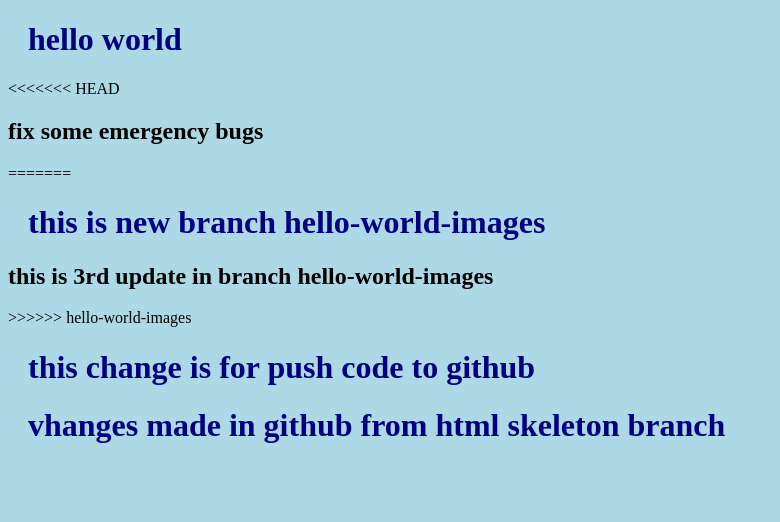
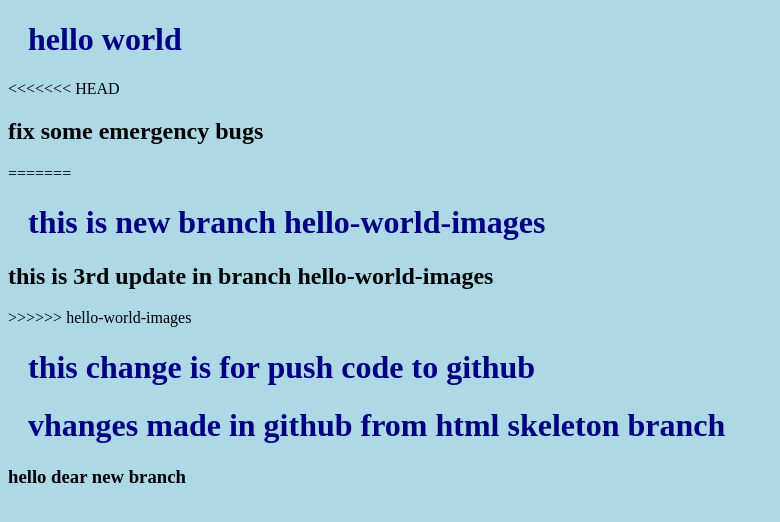
Before and after one commit to swayamrup/hello-world, a plain HTML site: page index.html in a window 1280 px wide. Shown: the whole page, without its empty margins (0-780 px from the left). Drawn offline with Linux system fonts and the light colour scheme.

Commit message:
hellodear commit

```diff
--- a/index.html
+++ b/index.html
@@ -18,6 +18,7 @@
 
         <h1>this change is for push code to github</h1>
         <h1>vhanges made in github from html skeleton branch</h1>
+        <h3>hello dear new branch</h3>
 </body>
 
 </html>
```
